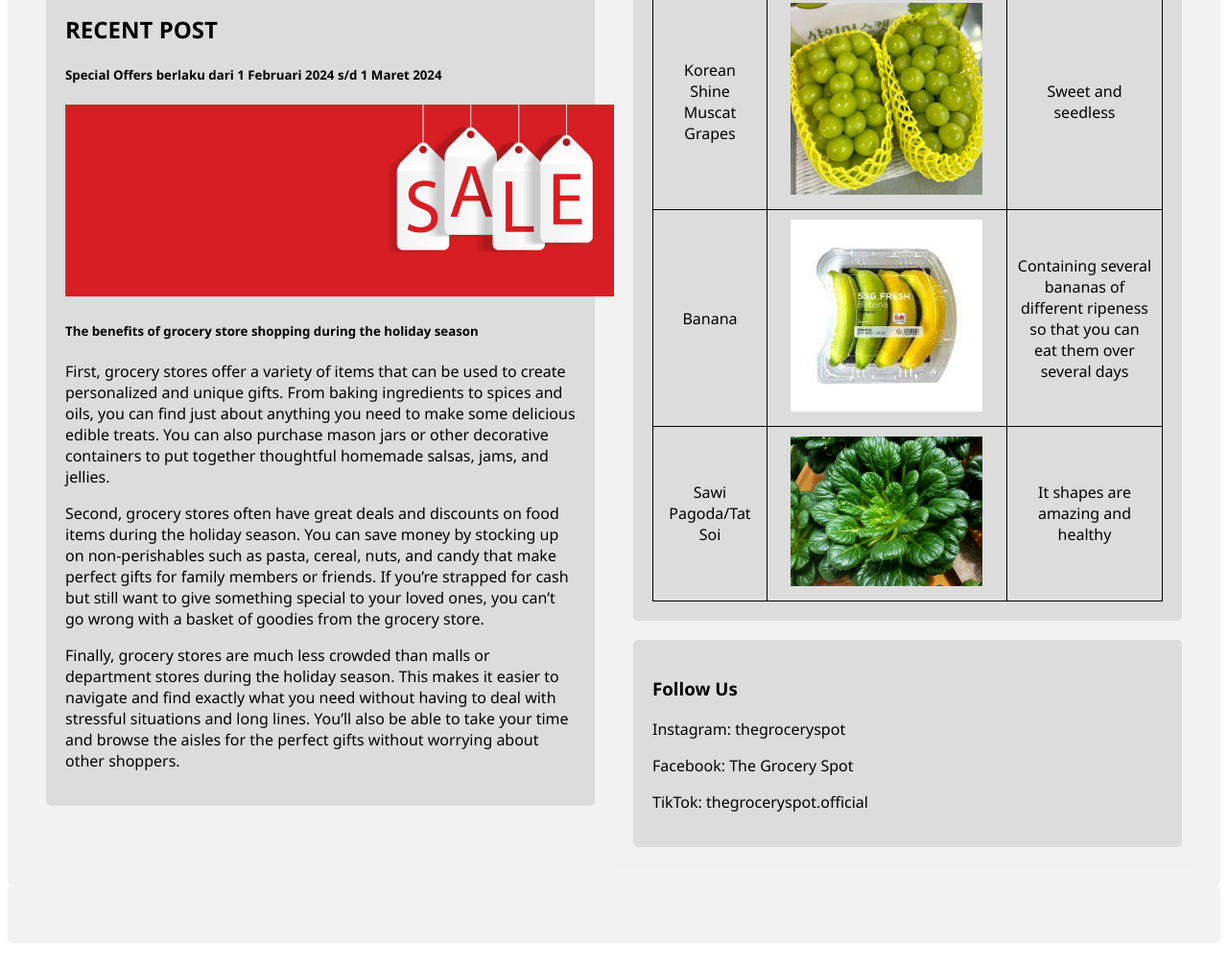
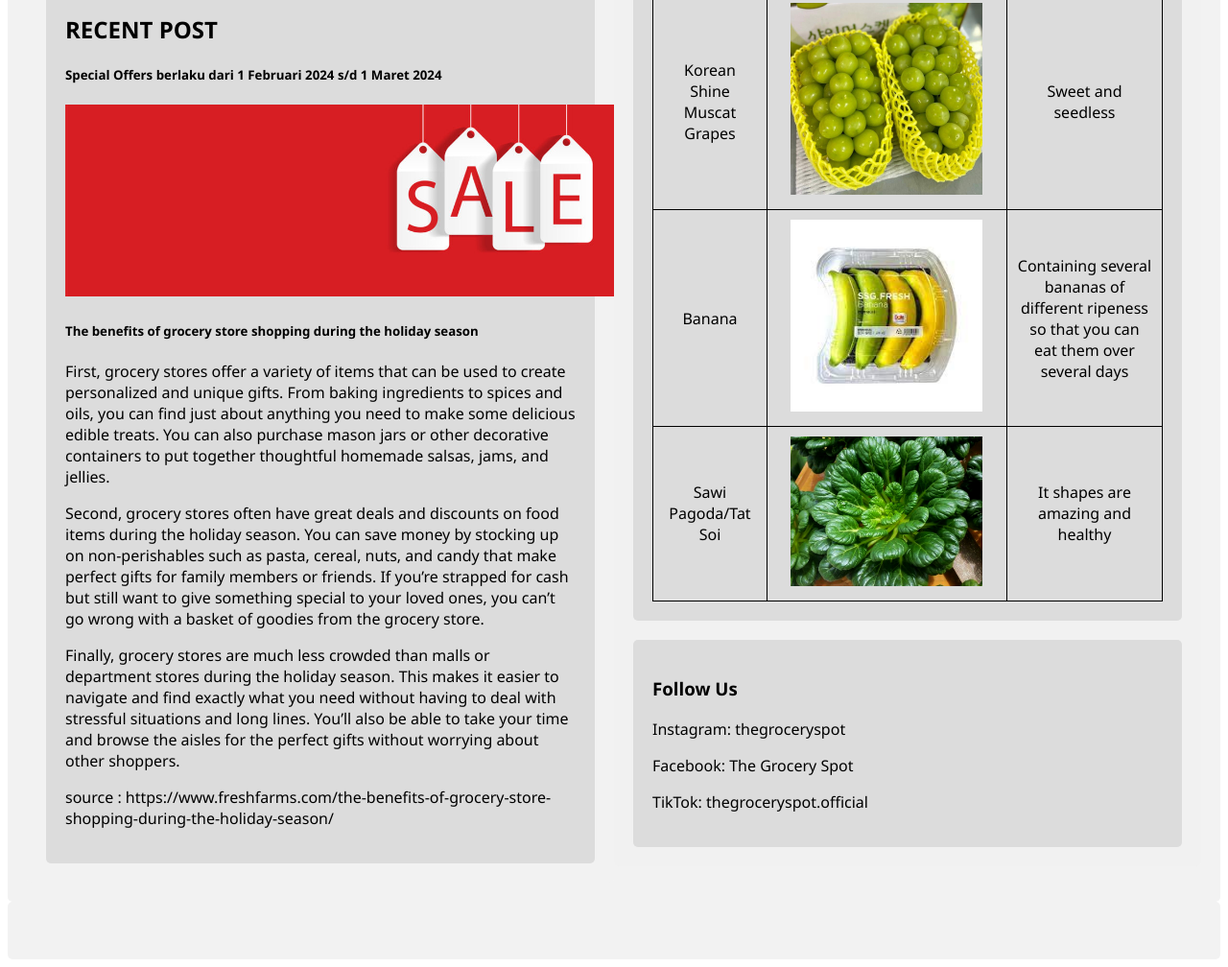
Before and after one commit to revou-fundamental-course/22-jan-24-handayanioktavia, a plain HTML site: page index.html in a window 1280 px wide. Shown: the part 1068-2076 px from the top of the page at 96% size. Drawn offline with Linux system fonts and the light colour scheme.

Commit message:
third push

```diff
--- a/index.html
+++ b/index.html
@@ -96,7 +96,8 @@
                     <p>First, grocery stores offer a variety of items that can be used to create personalized and unique gifts. From baking ingredients to spices and oils, you can find just about anything you need to make some delicious edible treats. You can also purchase mason jars or other decorative containers to put together thoughtful homemade salsas, jams, and jellies.</p>
                     <p>Second, grocery stores often have great deals and discounts on food items during the holiday season. You can save money by stocking up on non-perishables such as pasta, cereal, nuts, and candy that make perfect gifts for family members or friends. If you’re strapped for cash but still want to give something special to your loved ones, you can’t go wrong with a basket of goodies from the grocery store. </p>
                     <p>Finally, grocery stores are much less crowded than malls or department stores during the holiday season. This makes it easier to navigate and find exactly what you need without having to deal with stressful situations and long lines. You’ll also be able to take your time and browse the aisles for the perfect gifts without worrying about other shoppers. </p>
-                  </div>
+                    <p>source : https://www.freshfarms.com/the-benefits-of-grocery-store-shopping-during-the-holiday-season/</p>
+                </div>
 
                 </div>
 
```
